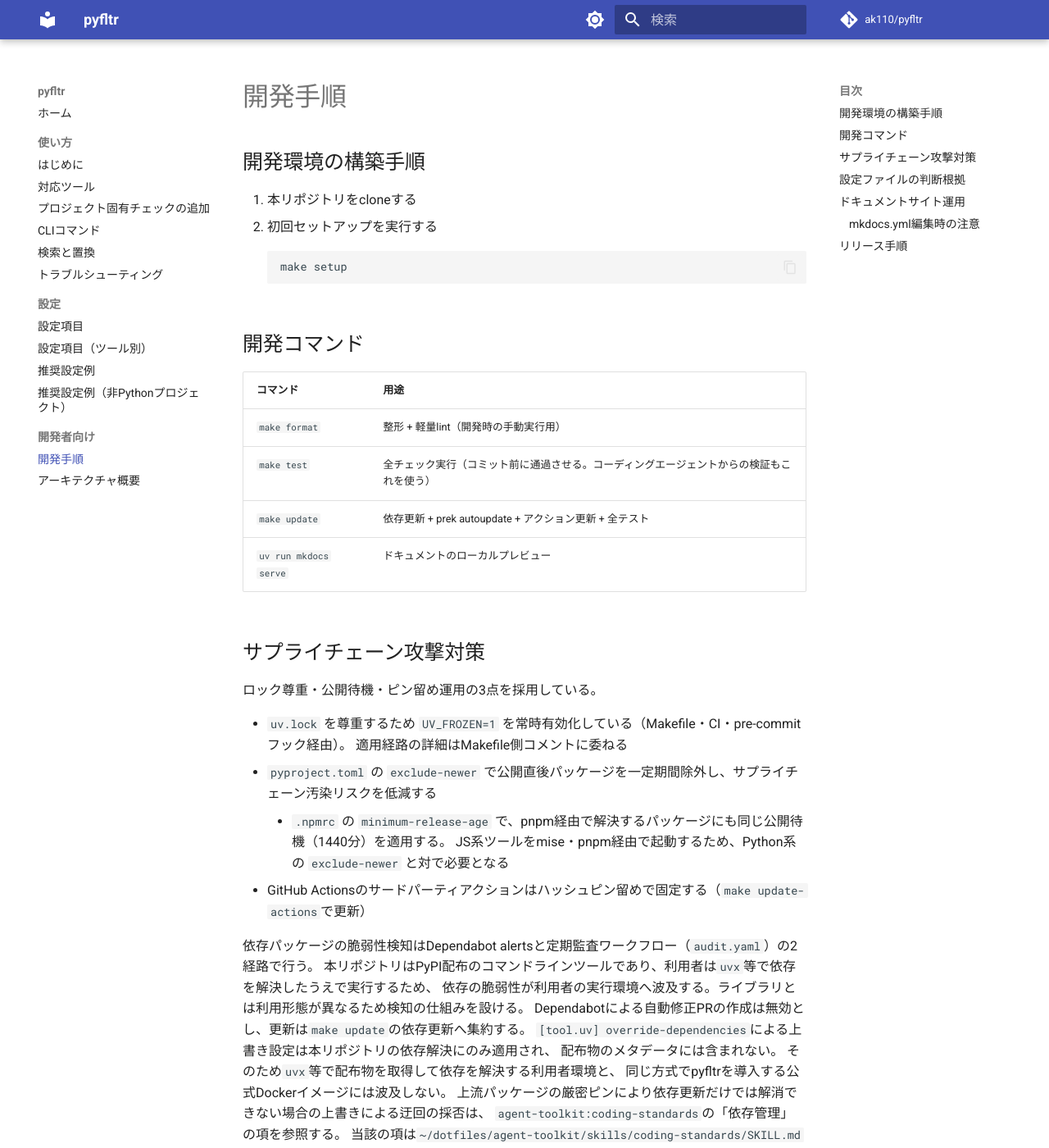
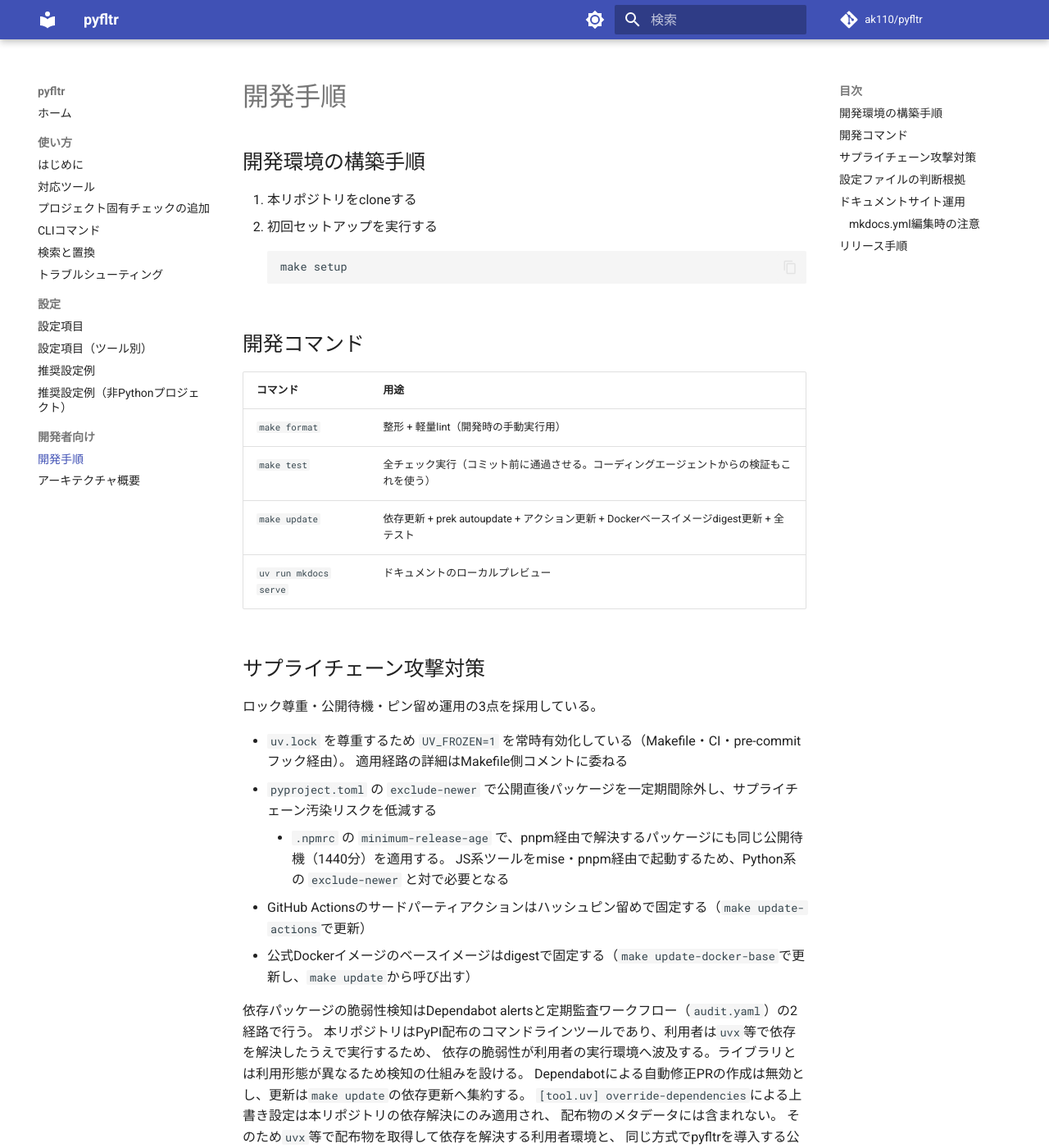
Before and after one commit to ak110/pyfltr, an MkDocs documentation site: the page built from docs/development/development.md, in a window 1280 px wide and 1400 px high. Shown: the whole window at 82% size. Built offline with MkDocs 1.6.1 and Material for MkDocs 9.7.7, drawn with Linux system fonts in a browser that asks for light colours; comment, search, counter and statistics services are not loaded.

Commit message:
chore: Dockerベースイメージdigestの更新経路を追加する
再発予防: make updateからbase行のタグに対応するdigestを検査付きで更新し、手動更新だけに依存する状態を解消する

```diff
--- a/docs/development/development.md
+++ b/docs/development/development.md
@@ -15,7 +15,7 @@
 | --- | --- |
 | `make format` | 整形 + 軽量lint（開発時の手動実行用） |
 | `make test` | 全チェック実行（コミット前に通過させる。コーディングエージェントからの検証もこれを使う） |
-| `make update` | 依存更新 + prek autoupdate + アクション更新 + 全テスト |
+| `make update` | 依存更新 + prek autoupdate + アクション更新 + Dockerベースイメージdigest更新 + 全テスト |
 | `uv run mkdocs serve` | ドキュメントのローカルプレビュー |
 
 ## サプライチェーン攻撃対策
@@ -28,6 +28,7 @@
     - `.npmrc` の `minimum-release-age` で、pnpm経由で解決するパッケージにも同じ公開待機（1440分）を適用する。
       JS系ツールをmise・pnpm経由で起動するため、Python系の `exclude-newer` と対で必要となる
 - GitHub Actionsのサードパーティアクションはハッシュピン留めで固定する（`make update-actions`で更新）
+- 公式Dockerイメージのベースイメージはdigestで固定する（`make update-docker-base`で更新し、`make update`から呼び出す）
 
 依存パッケージの脆弱性検知はDependabot alertsと定期監査ワークフロー（`audit.yaml`）の2経路で行う。
 本リポジトリはPyPI配布のコマンドラインツールであり、利用者は`uvx`等で依存を解決したうえで実行するため、
```
Also changed, not shown: AGENTS.md (+3 -1 lines), 2 other files.
